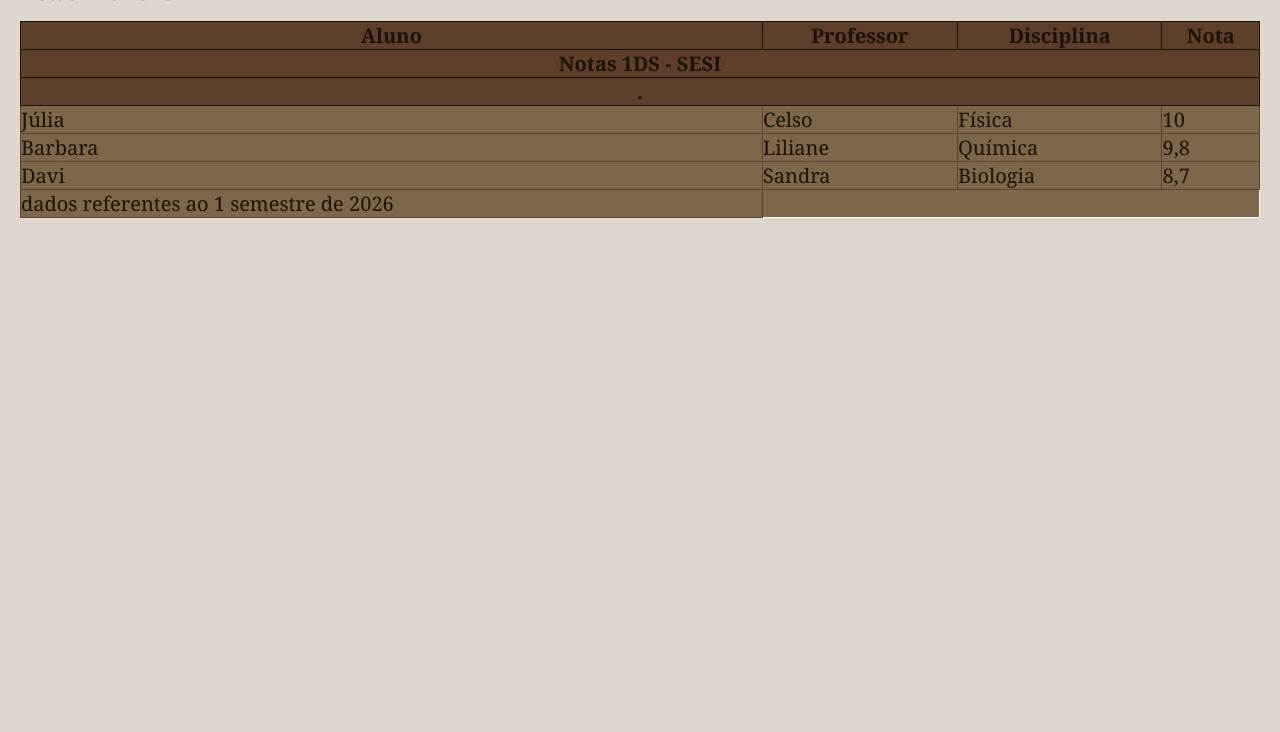
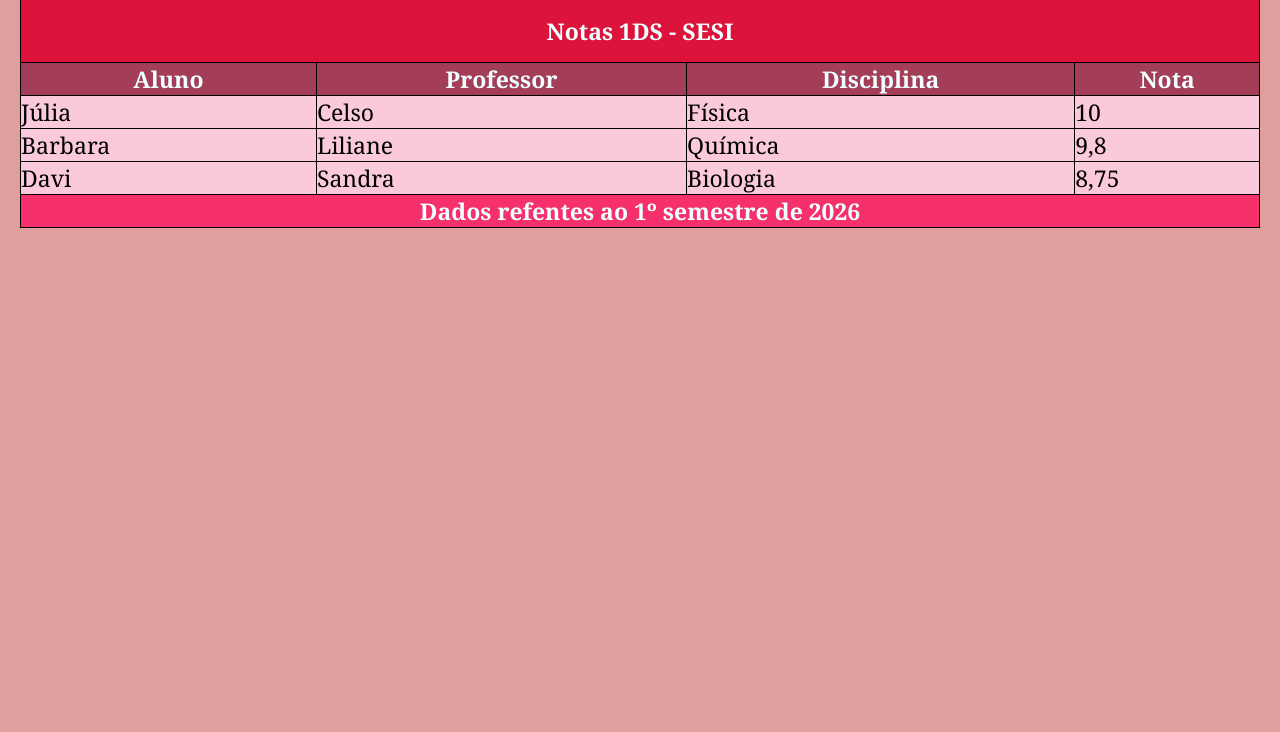
Before and after one commit to barbaraoliveira-sketch/tabelas, a plain HTML site: page index.html in a window 1280 px wide. Shown: the part 68-800 px from the top of the page. Drawn offline with Linux system fonts and the light colour scheme.

Commit message:
fix: cria classes para estilização do th e tfoot

```diff
--- a/css/global.css
+++ b/css/global.css
@@ -1,38 +1,54 @@
 @import url(./reset.css);
+
 
 .main-content{
     padding: 20px;
-    background-color: rgb(223, 214, 208);
+    background-color: rgb(223, 159, 157);
+    width: 100%;
     height: 100vh;
 }
 
+
 .header-title{
     margin-bottom: 15px;
-
 }
 
-.table-main{
+
+.table-alunos{
     width: 100%;
     border-collapse: collapse;
-    border: 1px solid white;
-    background-color: rgb(124, 103, 75);
-    color: rgb(26, 19, 5);
+    border: 1px solid black;
 
+    color: azure;
 }
 
-.table-main th{
-   border: 1px solid;
-   background-color: rgb(94, 63, 43);
+
+.table-alunos__cabecalho{
+    border: 1px solid black;
+    background: #8b133bb2;
+    }
+
+
+
+
+
+
+.table-alunos td{
+    border: 1px solid black;
+    background: #facada;
+    color: black;
 }
 
-.table-main td{
-    border: 1px solid rgb(92, 68, 49);
+
+
+
+.table-alunos__title{
+    padding: 15px;
+    background-color: crimson;
 }
 
-.table-main tr{
-    height: 10px;
+
+.table-footer{
+    text-align: center;
+    background: #ff0055b2;
 }
-
-.title-tr{
-    height: 90px;
-}
--- a/css/reset.css
+++ b/css/reset.css
@@ -4,7 +4,7 @@
     box-sizing:border-box;
 
     font-family: Cambria, serif;
-    font-size: 20px;
+    font-size: 23px;
     /* remove a decoração dos links (azul com sublinhado) */
     text-decoration: none;
 
--- a/index.html
+++ b/index.html
@@ -1,40 +1,46 @@
 <!DOCTYPE html>
 <html lang="pt-br">
+
+
 <head>
     <meta charset="UTF-8">
     <meta name="viewport" content="width=device-width, initial-scale=1.0">
     <title>Exemplos de Tabelas</title>
 
+
+    <!-- Link para os arquivos CSS -->
     <link rel="stylesheet" href="./css/global.css">
 </head>
+
+
 <body>
     <main class="main-content">
-    <header class="header-title">
-        <h1>Exemplos de Tabelas</h1>
-        <!--Túitulo para tabela -->
-        <h2>Notas 1DS - SESI</h2>
-    </header>
 
+
+        <header class="header-title">
+            <h1>Exemplo de tabelas</h1>
+        </header>
         <!-- Container para a tabela -->
-         <table class="table-main">
-            <tr class="title-tr">
-                <th colspan = "4">Notas 1DS - SESI</th>
+        <table class="table-alunos">
+            <!-- Indicar o cabeçalho da tabela -->
+            <thead>
+            <tr>
+                <th colspan="4" class="table-alunos__title">Notas 1DS - SESI</th>
             </tr>
-            <tr>
-                <th  colspan = "4">.</th>
 
-            </tr>
-            <thead>
-                <!-- Criar uma linha na tabela tr = table row -->
+
                 <tr>
-                    <!-- Criar os cabeçalhos das linhas da tabela th = table header-->
-                    <th>Aluno</th>
-                    <th>Professor</th>
-                    <th>Disciplina</th>
-                    <th>Nota</th>
+                    <!-- Criar os cabeçalhos das linhas da tabela  th = table header-->
+                    <th class="table-alunos__cabecalho">Aluno</th>
+                    <th class="table-alunos__cabecalho">Professor</th>
+                    <th class="table-alunos__cabecalho">Disciplina</th>
+                    <th class="table-alunos__cabecalho">Nota</th>
                 </tr>
             </thead>
+
+
             <tbody>
+                 <!-- Criar uma linha na tabela tr = table row -->
                 <tr>
                     <td>Júlia</td>
                     <td>Celso</td>
@@ -51,15 +57,23 @@
                     <td>Davi</td>
                     <td>Sandra</td>
                     <td>Biologia</td>
-                    <td>8,7</td>
+                    <td>8,75</td>
                 </tr>
             </tbody>
-            <foot>
+
+
+            <tfoot>
                 <tr>
-                    <td>dados referentes ao 1 semestre de 2026</td>
+                    <th colspan="4" class="table-footer">Dados refentes ao 1º semestre de 2026 </th>
                 </tr>
-            </foot>
-         </table>
+            </tfoot>
+
+
+
+
+        </table>
     </main>
 </body>
+
+
 </html>
```
